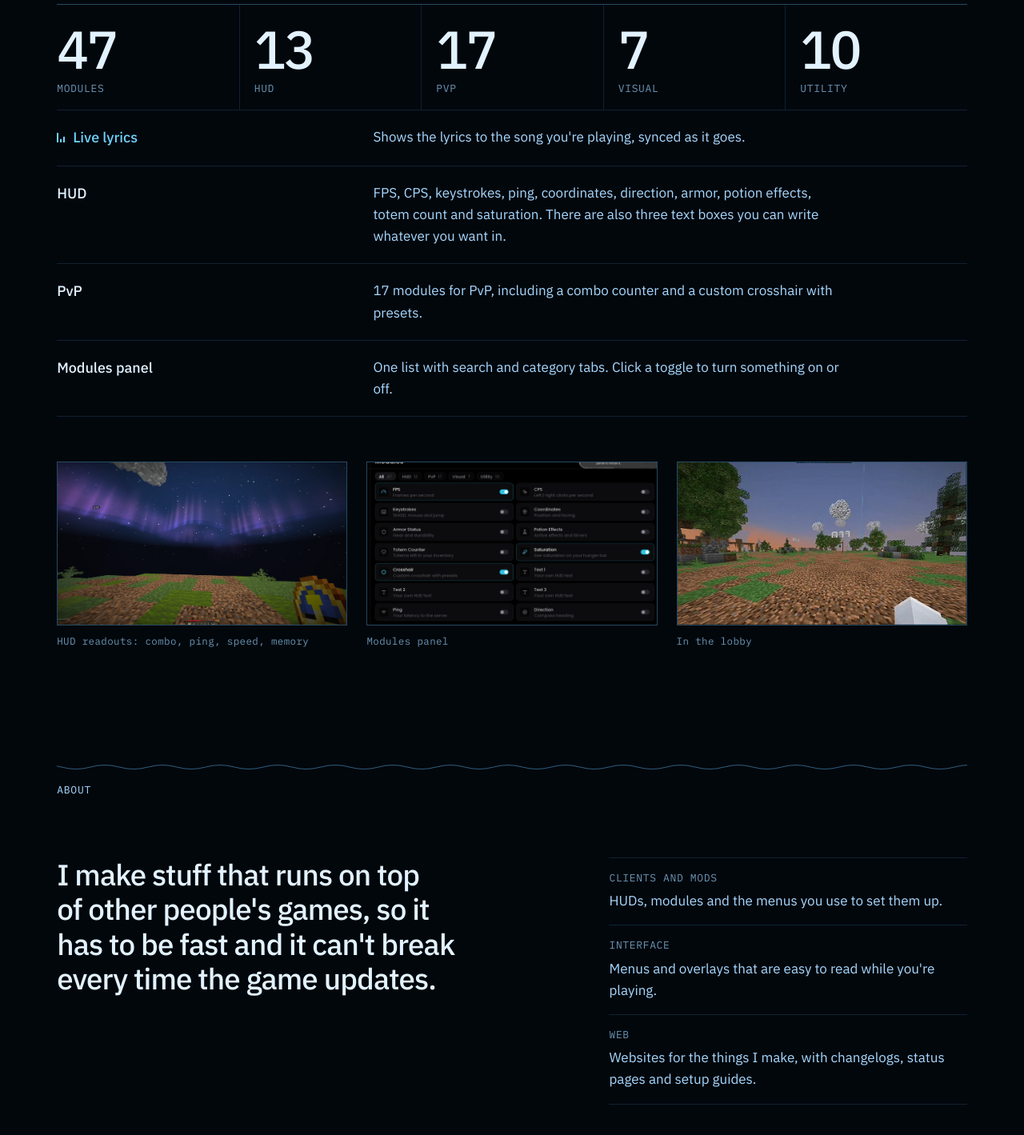
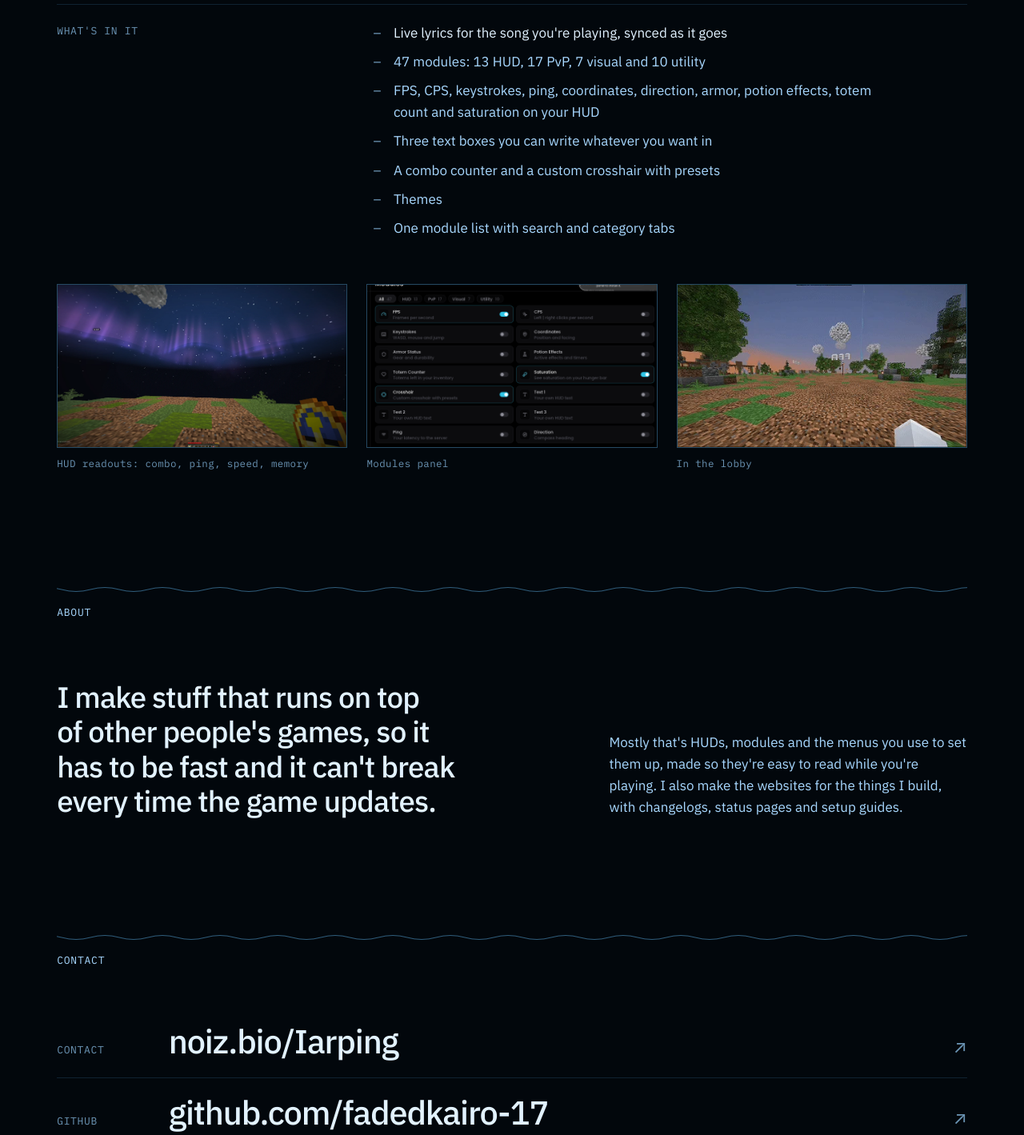
Before and after one commit to fadedkairo-17/fadedkairo-17.github.io, a plain HTML site: page index.html in a window 1280 px wide. Shown: the part 2860-4279 px from the top of the page at 80% size. Drawn offline with Linux system fonts and the light colour scheme; animation ran at ten frames a second.

Commit message:
Replace stat boxes and feature rows with a plain list
Also folds the three About blocks into one paragraph.

Co-Authored-By: Claude Fable 5.2 <noreply@anthropic.com>

```diff
--- a/index.html
+++ b/index.html
@@ -160,32 +160,18 @@
         </div>
       </div>
 
-      <dl class="counts" aria-label="Module counts">
-        <div><dd>47</dd><dt>Modules</dt></div>
-        <div><dd>13</dd><dt>HUD</dt></div>
-        <div><dd>17</dd><dt>PvP</dt></div>
-        <div><dd>7</dd><dt>Visual</dt></div>
-        <div><dd>10</dd><dt>Utility</dt></div>
-      </dl>
-
-      <ul class="features">
-        <li class="is-live">
-          <h4><span class="eq" aria-hidden="true"><i></i><i></i><i></i></span>Live lyrics</h4>
-          <p>Shows the lyrics to the song you're playing, synced as it goes.</p>
-        </li>
-        <li>
-          <h4>HUD</h4>
-          <p>FPS, CPS, keystrokes, ping, coordinates, direction, armor, potion effects, totem count and saturation. There are also three text boxes you can write whatever you want in.</p>
-        </li>
-        <li>
-          <h4>PvP</h4>
-          <p>17 modules for PvP, including a combo counter and a custom crosshair with presets.</p>
-        </li>
-        <li>
-          <h4>Modules panel</h4>
-          <p>One list with search and category tabs. Click a toggle to turn something on or off.</p>
-        </li>
-      </ul>
+      <div class="inside">
+        <h4>What's in it</h4>
+        <ul>
+          <li>Live lyrics for the song you're playing, synced as it goes</li>
+          <li>47 modules: 13 HUD, 17 PvP, 7 visual and 10 utility</li>
+          <li>FPS, CPS, keystrokes, ping, coordinates, direction, armor, potion effects, totem count and saturation on your HUD</li>
+          <li>Three text boxes you can write whatever you want in</li>
+          <li>A combo counter and a custom crosshair with presets</li>
+          <li>Themes</li>
+          <li>One module list with search and category tabs</li>
+        </ul>
+      </div>
 
       <div class="gallery" id="combo-gallery"></div>
     </article>
@@ -200,20 +186,11 @@
         I make stuff that runs on top of other people's games, so it has to be fast and
         it can't break every time the game updates.
       </p>
-      <ul class="does">
-        <li>
-          <h3>Clients and mods</h3>
-          <p>HUDs, modules and the menus you use to set them up.</p>
-        </li>
-        <li>
-          <h3>Interface</h3>
-          <p>Menus and overlays that are easy to read while you're playing.</p>
-        </li>
-        <li>
-          <h3>Web</h3>
-          <p>Websites for the things I make, with changelogs, status pages and setup guides.</p>
-        </li>
-      </ul>
+      <p class="about-more">
+        Mostly that's HUDs, modules and the menus you use to set them up, made so
+        they're easy to read while you're playing. I also make the websites for the
+        things I build, with changelogs, status pages and setup guides.
+      </p>
     </div>
   </section>
 
--- a/style.css
+++ b/style.css
@@ -344,45 +344,25 @@ figcaption {
 .btn-solid { background: var(--ink); color: #000; }
 .btn-solid:hover { background: var(--ink-hi); border-color: var(--ink-hi); }
 
-.counts {
+/* a plain list of what the client does */
+.inside {
   display: grid;
-  grid-template-columns: repeat(5, 1fr);
+  grid-template-columns: minmax(0, 4fr) minmax(0, 8fr);
+  gap: 24px;
   margin-top: clamp(40px, 6vw, 72px);
-  border-top: 1px solid var(--rule-hi);
-  border-bottom: 1px solid var(--rule);
+  padding-top: 22px;
+  border-top: 1px solid var(--rule);
 }
-.counts div { padding: 22px 0 20px 18px; border-left: 1px solid var(--rule); }
-.counts div:first-child { padding-left: 0; border-left: 0; }
-.counts dd {
-  font-size: clamp(2.2rem, 5.2vw, 4.2rem);
-  font-weight: 500; line-height: 1;
-  letter-spacing: -0.04em;
-  font-variant-numeric: tabular-nums;
-  color: var(--ink-hi);
-}
-.counts dt {
-  margin-top: 10px;
-  font: 400 13px/1 var(--mono);
+.inside h4 {
+  font: 400 13px/1.7 var(--mono);
   letter-spacing: 0.05em; text-transform: uppercase;
   color: var(--ink-lo);
 }
-
-.features li {
-  display: grid;
-  grid-template-columns: minmax(0, 4fr) minmax(0, 8fr);
-  gap: 24px;
-  padding: 20px 0;
-  border-bottom: 1px solid var(--rule);
-}
-.features h4 { font-size: 1.12rem; font-weight: 500; color: var(--ink-hi); }
-.features p { max-width: 58ch; }
-.features .is-live h4 { color: var(--accent); }
-
-.eq { display: inline-flex; align-items: flex-end; gap: 2px; height: 12px; margin-right: 10px; }
-.eq i { width: 2px; height: 100%; background: var(--accent); transform-origin: bottom; animation: eq 1.1s ease-in-out infinite; }
-.eq i:nth-child(2) { animation-delay: -0.4s; }
-.eq i:nth-child(3) { animation-delay: -0.75s; }
-@keyframes eq { 0%, 100% { transform: scaleY(0.3); } 50% { transform: scaleY(1); } }
+.inside ul { max-width: 62ch; }
+.inside li { position: relative; padding-left: 1.5em; }
+.inside li + li { margin-top: 9px; }
+.inside li::before { content: "–"; position: absolute; left: 0; color: var(--ink-lo); }
+.inside li:first-child { color: var(--ink-hi); }
 
 .gallery {
   display: grid;
@@ -410,9 +390,7 @@ figcaption {
   color: var(--ink-hi);
   text-wrap: balance;
 }
-.does li { padding: 16px 0; border-top: 1px solid var(--rule); }
-.does li:last-child { border-bottom: 1px solid var(--rule); }
-.does h3 { font: 400 13px/1.4 var(--mono); letter-spacing: 0.05em; text-transform: uppercase; color: var(--ink-lo); margin-bottom: 6px; }
+.about-more { max-width: 44ch; align-self: end; }
 
 /* ── Contact ─────────────────────────────────────────── */
 
@@ -481,7 +459,7 @@ figcaption {
   .project-media { order: -1; }
   .project-head { grid-template-columns: 2.4em 1fr; }
   .project-head .kind { grid-column: 2; text-align: left; }
-  .features li { grid-template-columns: 1fr; gap: 6px; }
+  .inside { grid-template-columns: 1fr; gap: 10px; }
   .gallery { grid-template-columns: 1fr 1fr; }
 }
 
@@ -491,9 +469,6 @@ figcaption {
   .top nav a:not(.ext):first-child { display: none; }
   .index a { grid-template-columns: 2.4em 1fr; }
   .index-kind { grid-column: 2; }
-  .counts { grid-template-columns: repeat(2, 1fr); }
-  .counts div { padding-left: 0; border-left: 0; border-top: 1px solid var(--rule); }
-  .counts div:first-child { grid-column: 1 / -1; border-top: 0; }
   .contact a { grid-template-columns: 1fr auto; }
   .contact-kind { grid-column: 1 / -1; }
   .gallery { grid-template-columns: 1fr; }
@@ -502,7 +477,7 @@ figcaption {
 
 @media (prefers-reduced-motion: reduce) {
   html { scroll-behavior: auto; }
-  .cursor, .eq i { animation: none; }
+  .cursor { animation: none; }
   /* keep the moon pulsing, but as a fade only: no growing or shrinking */
   .moon-glow::before, .moon-glow::after { animation-name: glow-fade; }
   .section-head::before, .foot::before { animation-duration: 30s; }
```
